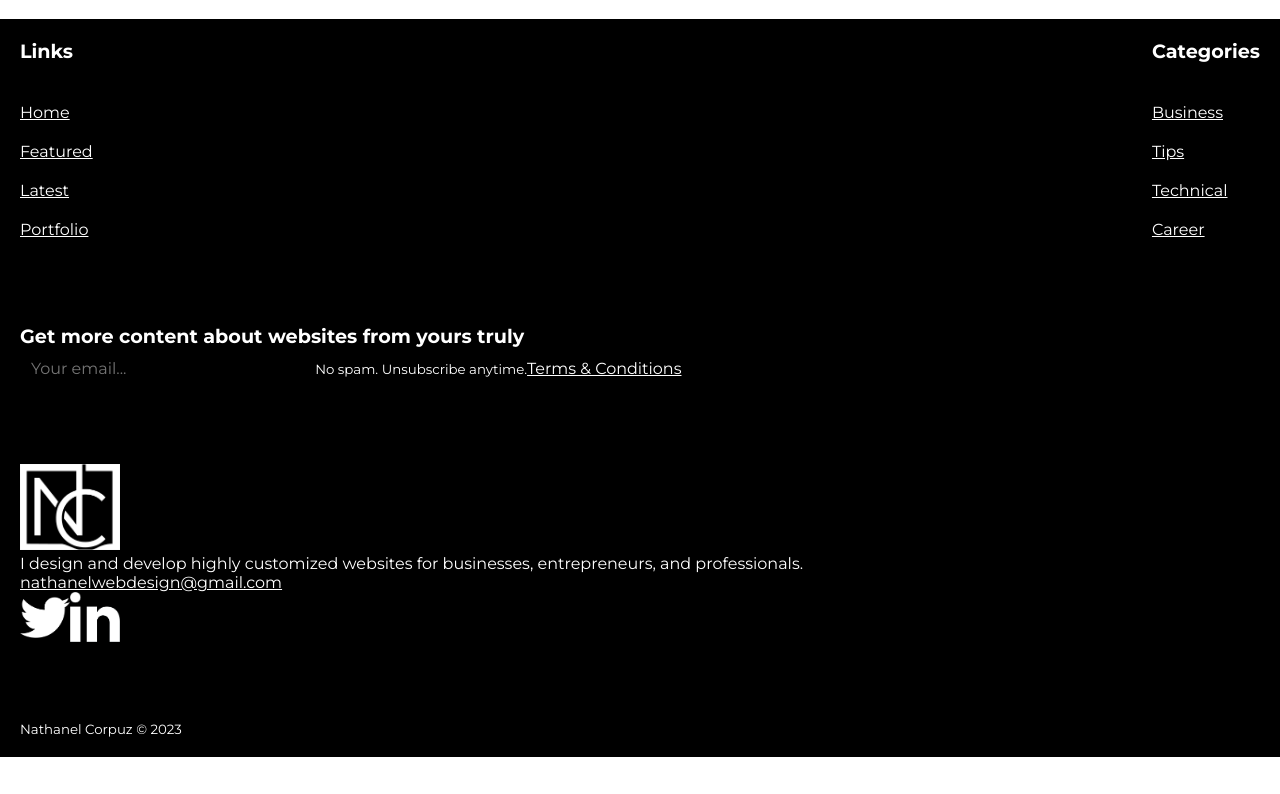
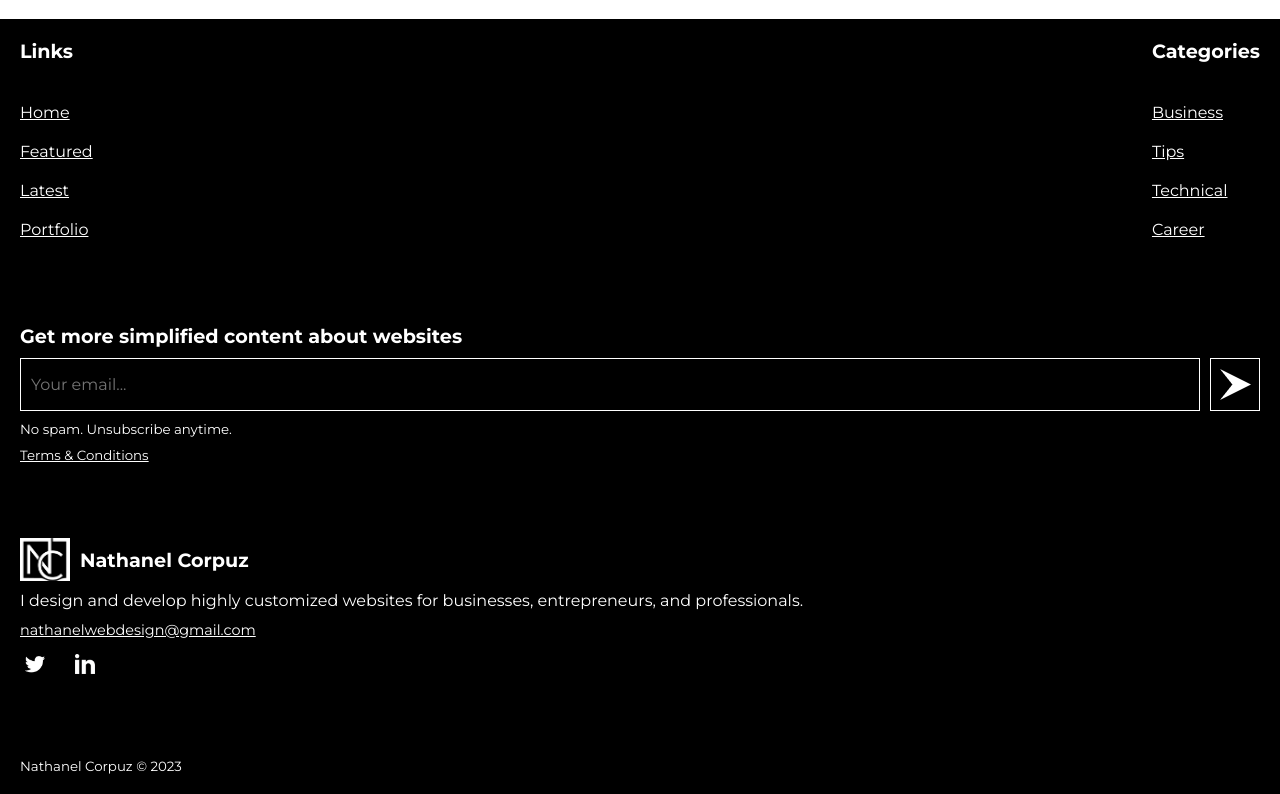
Before and after one commit to nathanelcorpuz/nathanel-blog, a Next.js app: page / in a window 1280 px wide. Shown: the part 9124-9918 px from the top of the page. Before the commit the page ends 9881 px from the top, so only its background shows below. Built offline with nearby package versions, Linux system fonts and the light colour scheme.

Commit message:
newsletter and profile

```diff
--- a/components/layout/footer/Footer.jsx
+++ b/components/layout/footer/Footer.jsx
@@ -4,6 +4,7 @@ import twitter from "@/public/twitter.png";
 import linkedin from "@/public/linkedin.png";
 import getFooterLinks from "@/lib/mock/footer";
 import Image from "next/image";
+import sendIcon from "@/public/send-icon.png";
 
 const footerLinks = getFooterLinks();
 
@@ -32,30 +33,43 @@ export default function Footer() {
           </ul>
         </nav>
       </div>
-      <aside>
-        <h4>Get more content about websites from yours truly</h4>
-        <input placeholder="Your email..." />
-        <button>send</button>
+      <form className={styles.newsletter}>
+        <label for="email">Get more simplified content about websites</label>
+        <fieldset>
+          <input
+            name="email"
+            type="email"
+            id="email"
+            placeholder="Your email..."
+          />
+          <button>
+            <Image src={sendIcon} />
+          </button>
+        </fieldset>
         <small>No spam. Unsubscribe anytime.</small>
-        <a href="#">Terms & Conditions</a>
-      </aside>
-      <aside>
-        <Image
-          src={logoDark}
-          width={100}
-          alt="dark themed logo of nathanel corpuz"
-        />
+        <small>
+          <a href="#">Terms & Conditions</a>
+        </small>
+      </form>
+      <aside className={styles.profile}>
+        <header style={{ display: "flex", gap: "10px", alignItems: "center" }}>
+          <Image
+            src={logoDark}
+            width={50}
+            alt="dark themed logo of nathanel corpuz"
+          />
+          <h4>Nathanel Corpuz</h4>
+        </header>
         <p>
           I design and develop highly customized websites for businesses,
           entrepreneurs, and professionals.
         </p>
         <address>
-          <a href="mailto:nathanelwebdesign@gmail.com">
+          <a className={styles.email} href="mailto:nathanelwebdesign@gmail.com">
             nathanelwebdesign@gmail.com
           </a>
         </address>
-        {/* socials */}
-        <div>
+        <div className={styles.socials}>
           <a
             href="https://twitter.com/nathanelcorpuz"
             rel="noreferrer"
--- a/components/layout/footer/Footer.module.css
+++ b/components/layout/footer/Footer.module.css
@@ -32,3 +32,52 @@
   padding: 10px 0;
   text-transform: capitalize;
 }
+
+.newsletter {
+  display: flex;
+  flex-direction: column;
+  gap: 10px;
+}
+
+.newsletter fieldset {
+  border: none;
+  display: flex;
+  gap: 10px;
+}
+
+.newsletter fieldset > * {
+  width: 100%;
+}
+
+.newsletter input {
+  border: 1px solid white;
+}
+
+.newsletter button {
+  border: 1px solid white;
+  width: 50px;
+  display: flex;
+  justify-content: center;
+  align-items: center;
+}
+
+.profile {
+    display: flex;
+    flex-direction: column;
+    gap: 10px;
+}
+
+.email {
+    font-size: 0.9rem;
+}
+
+.socials {
+    display: flex;
+    gap: 20px;
+}
+
+.socials img {
+    padding: 5px;
+    width: 30px;
+    height: auto;
+}
--- a/styles/base.css
+++ b/styles/base.css
@@ -27,8 +27,10 @@ h3 {
   font-size: 1.5rem;
 }
 
-h4 {
+h4,
+label {
   font-size: 1.2rem;
+  font-weight: bold;
 }
 
 @media (max-width: 1000px) {
```
Also changed, not shown: public/send-icon.png (added).
